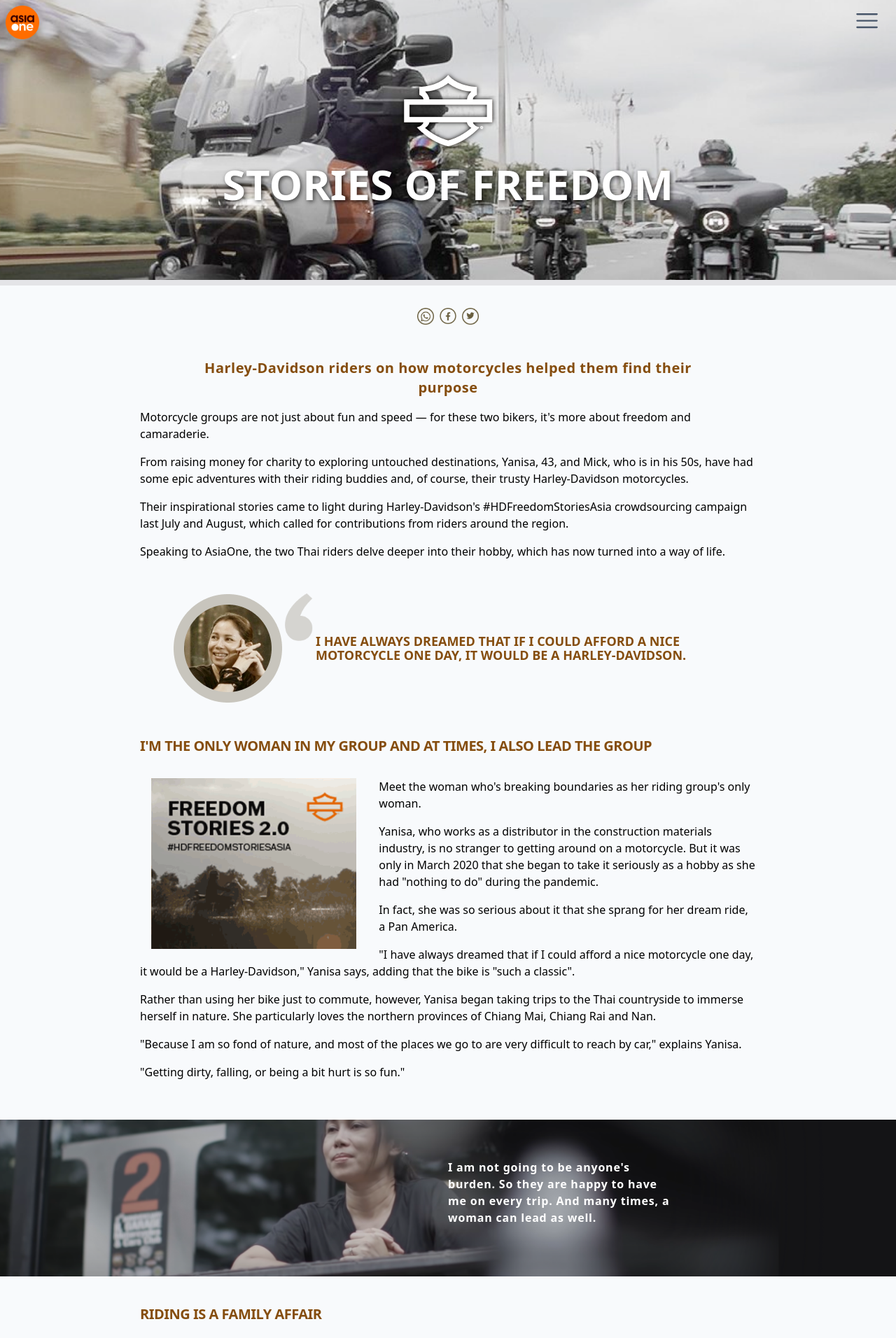
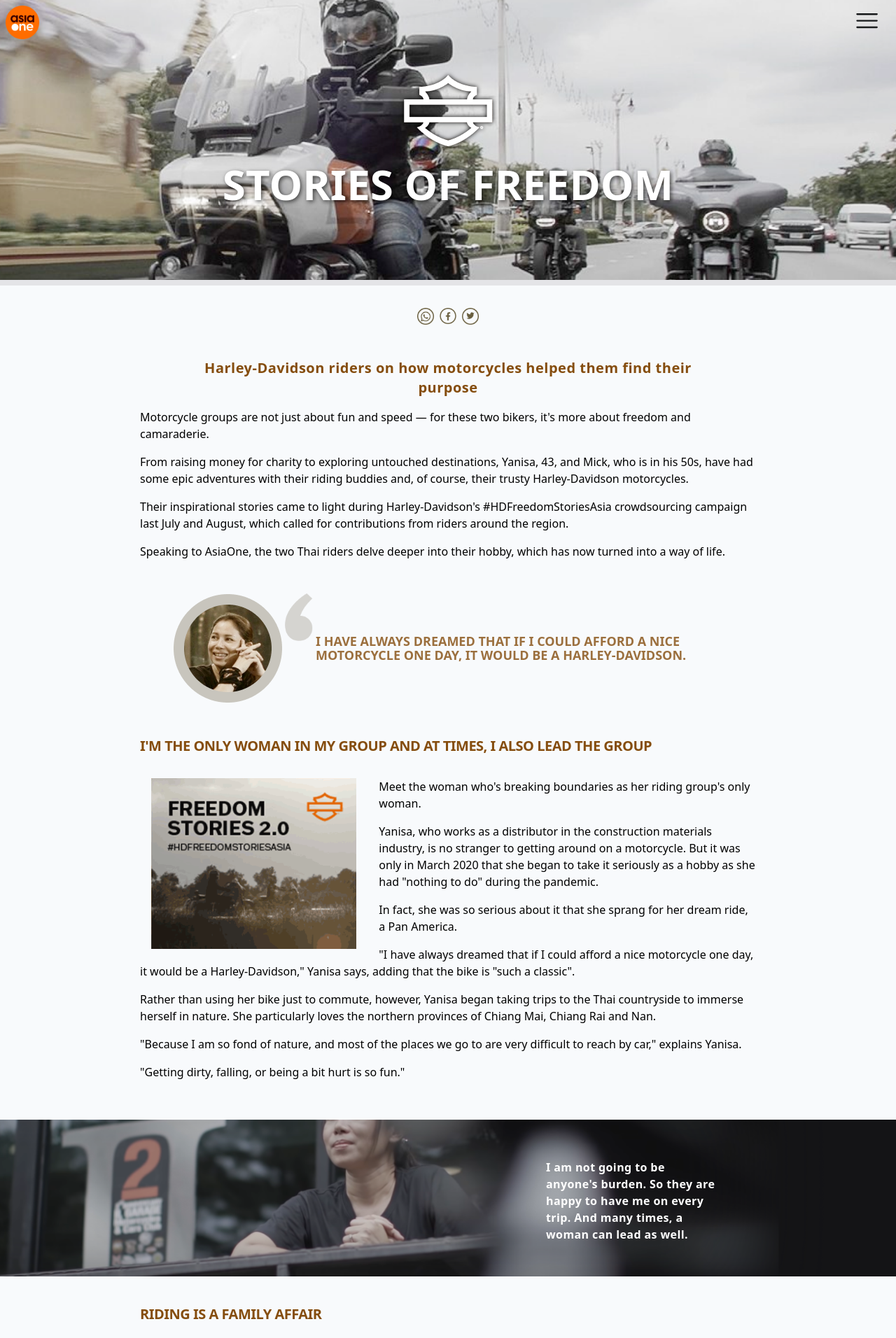
Before and after one commit to kannymayo/ao-test, a React (Vite) app: page / in a window 1280 px wide. Shown: the top 1912 px of the page at 70% size. Built offline with nearby package versions, Linux system fonts and the light colour scheme.

Commit message:
feat: parallax tuning, minor UX improvement
z-index, contrast, keyboard nav

```diff
--- a/src/Header.jsx
+++ b/src/Header.jsx
@@ -1,5 +1,12 @@
 import { useRef } from "react";
+import {
+  motion,
+  useScroll,
+  useTransform,
+  useMotionTemplate,
+} from "framer-motion";
 import { RxHamburgerMenu } from "react-icons/rx";
+import { useMediaQuery } from "./hooks/useMediaQuery";
 import imgHeroDesktop from "./assets/hero-desktop.png";
 import imgLogoClient from "./assets/logo-client.png";
 import imgLogoAsiaOne from "./assets/logo-asiaone.png";
@@ -7,20 +14,34 @@
 import story from "./content/story";
 
 export default function Header() {
-  const ref = useRef();
+  const isMobile = useMediaQuery("(max-width: 640px)");
+  const refMenu = useRef();
   const headings = story.map((section, idx) => ({
     text: section.title,
     link: `#section-${idx}`,
   }));
+  const refScrollTarget = useRef();
+  const { scrollYProgress: p } = useScroll({
+    target: refScrollTarget,
+    offset: ["start start", "end start"],
+  });
+  const scrollPercent = useTransform(p, [0, 1], [0, 100]);
+  const scrollPercentMobile = useTransform(p, [0.25, 1], [20, 40]);
+  const backgroundPosition = useMotionTemplate`50% ${scrollPercent}%`;
+  const backgroundPositionMobile = useMotionTemplate`${scrollPercentMobile}% 50%`;
+
   return (
     <>
-      <header
+      <motion.header
+        ref={refScrollTarget}
         style={{
           backgroundImage: `url(${imgHeroDesktop})`,
           backgroundSize: "cover",
-          backgroundPosition: "center top",
+          backgroundPosition: isMobile
+            ? backgroundPositionMobile
+            : backgroundPosition,
         }}
-        className="sm:h-[50dvh] h-[100dvh] box-content min-h-[20rem]  relative flex items-center justify-center flex-col gap-6 border-b-8 border-zinc-200"
+        className="sm:h-[50lvh] h-[100lvh] box-content min-h-[20rem]  relative flex items-center justify-center flex-col gap-6 border-b-8 border-zinc-200"
       >
         {/* AsiaOne logo */}
         <div className="absolute top-2 left-2 w-12">
@@ -28,13 +49,15 @@
         </div>
 
         {/* Nav Menu */}
-        <div className="absolute top-3 right-6 cursor-pointer">
-          <RxHamburgerMenu
-            onClick={handleOpenMenu}
-            className="text-slate-600"
-            size="2.2em"
-          />
-        </div>
+        <a
+          style={{
+            mixBlendMode: "difference",
+          }}
+          onClick={handleOpenMenu}
+          className="fixed top-3 right-6 cursor-pointer"
+        >
+          <RxHamburgerMenu className="text-slate-50" size="2.2em" />
+        </a>
 
         {/* Logo */}
         <div className="w-26">
@@ -55,8 +78,8 @@
         >
           Stories of freedom
         </div>
-      </header>
-      <Menu ref={ref}>
+      </motion.header>
+      <Menu ref={refMenu}>
         <div className="text-2xl  text-white flex flex-col items-stretch justify-center h-full w-4/5 md:w-2/3 lg:w-1/2 xl:w-1/3 mx-auto">
           {headings.map((heading) => (
             <a
@@ -74,9 +97,9 @@
   );
 
   function handleOpenMenu() {
-    ref.current.openMenu();
+    refMenu.current.openMenu();
   }
   function handleCloseMenu() {
-    ref.current.closeMenu();
+    refMenu.current.closeMenu();
   }
 }
--- a/src/Menu.jsx
+++ b/src/Menu.jsx
@@ -29,16 +29,17 @@
 
   return (
     <div
-      className={`animate-backdrop pointer-events-auto fixed inset-0 bg-stone-900 opacity-90 ${
+      className={`animate-backdrop pointer-events-auto fixed inset-0 z-40 bg-stone-900 opacity-90 ${
         isOpen ? "block" : "hidden"
       }`}
     >
-      <RxCross1
+      <a
         onClick={() => {
           setIsOpen(false);
         }}
-        className="fixed cursor-pointer hover:scale-105 hover:text-white text-4xl right-11 top-4 text-slate-200 transition-all duration-500"
-      />
+      >
+        <RxCross1 className="fixed cursor-pointer hover:scale-105 hover:text-white text-6xl right-11 top-6 text-slate-200 transition-all duration-500" />
+      </a>
       {children}
     </div>
   );
--- /dev/null
+++ b/src/hooks/useMediaQuery.jsx
@@ -0,0 +1,45 @@
+// https://github.com/juliencrn/usehooks-ts
+import { useEffect, useState } from "react";
+
+function useMediaQuery(query) {
+  const getMatches = (query) => {
+    // Prevents SSR issues
+    if (typeof window !== "undefined") {
+      return window.matchMedia(query).matches;
+    }
+    return false;
+  };
+
+  const [matches, setMatches] = useState(getMatches(query));
+
+  function handleChange() {
+    setMatches(getMatches(query));
+  }
+
+  useEffect(() => {
+    const matchMedia = window.matchMedia(query);
+
+    // Triggered at the first client-side load and if query changes
+    handleChange();
+
+    // Listen matchMedia
+    if (matchMedia.addListener) {
+      matchMedia.addListener(handleChange);
+    } else {
+      matchMedia.addEventListener("change", handleChange);
+    }
+
+    return () => {
+      if (matchMedia.removeListener) {
+        matchMedia.removeListener(handleChange);
+      } else {
+        matchMedia.removeEventListener("change", handleChange);
+      }
+    };
+    // eslint-disable-next-line react-hooks/exhaustive-deps
+  }, [query]);
+
+  return matches;
+}
+
+export { useMediaQuery };
--- a/src/sections/BannerParallaxed.jsx
+++ b/src/sections/BannerParallaxed.jsx
@@ -1,34 +1,41 @@
 import { useRef } from "react";
 import {
   motion,
+  easeOut,
   useScroll,
   useTransform,
   useMotionTemplate,
 } from "framer-motion";
+import { useMediaQuery } from "../hooks/useMediaQuery";
 
 export default function BannerParallaxed({ imgSrc }) {
+  const isMobile = useMediaQuery("(max-width: 640px)");
   const refFeaturedBg = useRef(null);
   const { scrollYProgress: p } = useScroll({
     target: refFeaturedBg,
     offset: ["start start", "end end"],
   });
-  const scrollPercent = useTransform(p, [0, 0.3, 0.7, 1], [0, 10, 90, 100]);
+  const scrollPercent = useTransform(p, [0, 1], [0, 100], {
+    ease: easeOut,
+  });
+  const scrollPercentMobile = useTransform(p, [0, 1], [10, 25]);
   const objectPosition = useMotionTemplate`50% ${scrollPercent}%`;
+  const objectPositionMobile = useMotionTemplate`${scrollPercentMobile}% 50%`;
 
   return (
-    <div ref={refFeaturedBg} className="sm:h-[14em] h-[18em] relative">
-      <motion.img
-        style={{
-          objectPosition,
-        }}
-        src={imgSrc}
-        alt="featured-background"
-        className="h-full w-full object-cover"
-      />
-      <div className="text-white font-bold tracking-wider p-8 sm:p-0 absolute right-0 bottom-0 sm:right-1/4 sm:top-1/4 w-full sm:w-1/3 lg:w-1/4">
+    <motion.div
+      style={{
+        backgroundImage: `url(${imgSrc})`,
+        backgroundSize: "cover",
+        backgroundPosition: isMobile ? objectPositionMobile : objectPosition,
+      }}
+      ref={refFeaturedBg}
+      className="sm:h-[14em] h-[18em] flex items-end justify-end p-12 lg:pr-64"
+    >
+      <div className="text-white font-bold tracking-wide sm:w-1/2 md:w-1/3 lg:w-1/4">
         I am not going to be anyone's burden. So they are happy to have me on
         every trip. And many times, a woman can lead as well.
       </div>
-    </div>
+    </motion.div>
   );
 }
--- a/src/sections/Section.jsx
+++ b/src/sections/Section.jsx
@@ -9,9 +9,11 @@
   quoteAvatar,
 }) {
   return (
-    <section className="lg:mx-48 2xl:mx-96 sm:mx-24 mx-6 p-2 flex flex-col gap-4">
-      <a
-        id={`section-${seq}`}
+    <section
+      id={`section-${seq}`}
+      className="lg:mx-48 2xl:mx-96 sm:mx-24 mx-6 p-2 flex flex-col gap-4 scroll-m-4"
+    >
+      <span
         className={`text-yellow-800 font-bold text-xl ${
           // heading of first section gets special styling
           seq === 0
@@ -20,7 +22,7 @@
         }`}
       >
         {title}
-      </a>
+      </span>
       {/* paragraphs with optional floating image */}
       {img ? (
         <div className="flex flex-col sm:block">
@@ -41,7 +43,7 @@
       )}
       {/* this block present if any of quote + quote avatar is present */}
       {quote || quoteAvatar ? (
-        <div className="flex flex-col md:flex-row justify-center items-center mx-12 gap-1 mt-8">
+        <div className="flex flex-col md:flex-row justify-center items-center md:mx-12 mx-4 gap-1 mt-8">
           {/* quote avatar */}
           {quoteAvatar ? (
             <div className="shrink-0">
@@ -54,7 +56,7 @@
               <div className="self-start shrink-0 -mt-6 md:mt-0">
                 <img src={imgIconQuote} alt="" className="w-10" />
               </div>
-              <span className="uppercase font-bold text-lg leading-5 text-yellow-800">
+              <span className="uppercase font-bold text-lg leading-5 text-yellow-800 opacity-80">
                 {quote}
               </span>
             </>
```
